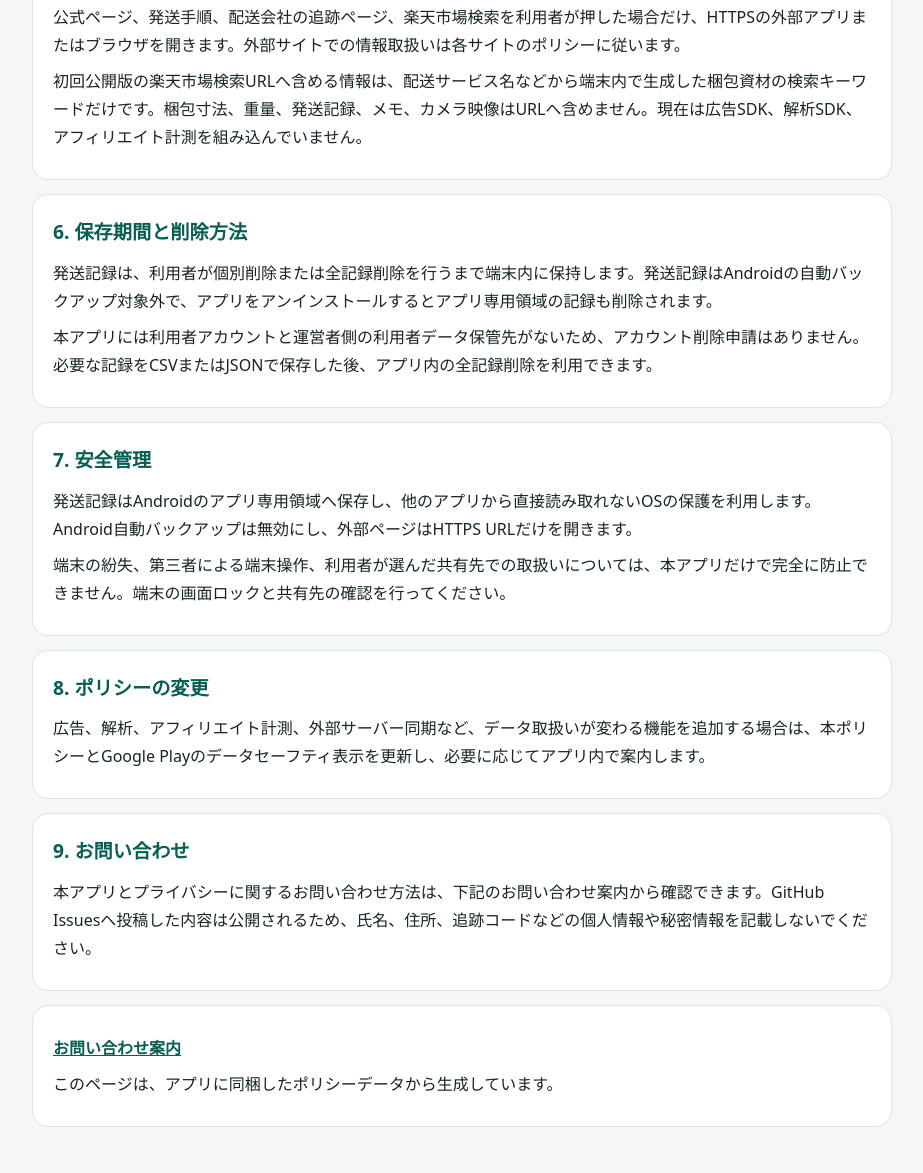
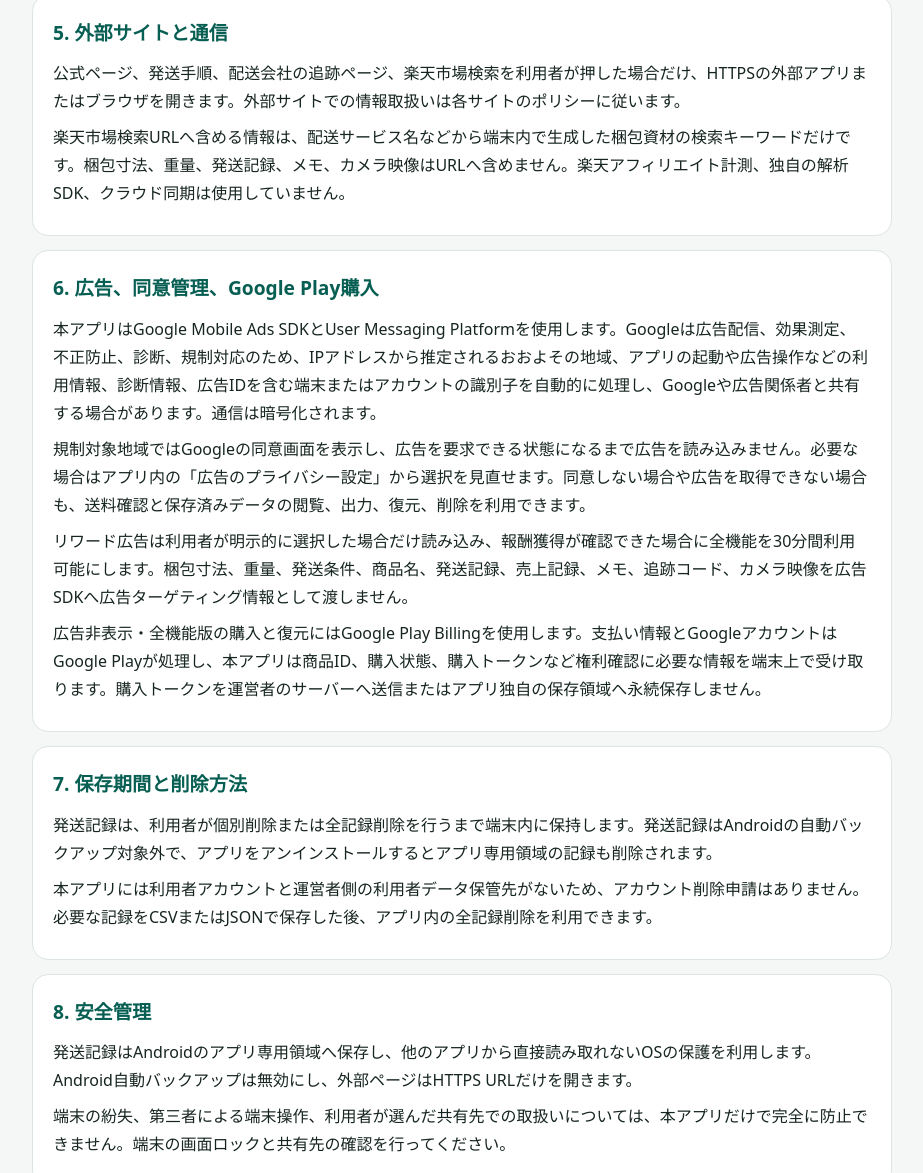
Before and after one commit to fumi231033/fumi231033.github.io, a plain HTML site: page privacy-policy.html in a window 1280 px wide. Shown: the part 1255-2428 px from the top of the page, without its empty margins (178-1101 px from the left). Drawn offline with Linux system fonts and the light colour scheme.

Commit message:
広告対応の公開情報とapp-ads.txtを更新

```diff
--- a/privacy-policy.html
+++ b/privacy-policy.html
@@ -30,13 +30,13 @@
     <main>
       <header>
         <h1>プライバシーポリシー</h1>
-        <p class="updated">対象アプリ：送料チェッカー／最終更新日：2026-09-08</p>
-        <p class="summary">送料チェッカーは、送料判定、カメラ寸法測定、発送管理、売上集計を可能な限り端末内で処理します。運営者が利用者の発送記録やカメラ映像を収集する外部サーバーは使用していません。</p>
+        <p class="updated">対象アプリ：送料チェッカー／最終更新日：2026-09-12</p>
+        <p class="summary">送料チェッカーは、送料判定、カメラ寸法測定、発送管理、売上集計を端末内で処理します。発送記録やカメラ映像を広告事業者へ渡しません。任意のリワード広告、同意管理、Google Playの買い切りにはGoogleのサービスを使用します。</p>
       </header>
 
       <section id="data_handling">
         <h2>1. 取得・収集・共有する情報</h2>
-        <p>本アプリにはアカウント登録機能がなく、氏名、住所、メールアドレス、電話番号、位置情報、連絡先、広告IDを運営者のサーバーへ収集または共有する機能はありません。</p>
+        <p>本アプリには運営者が管理するアカウント登録機能がなく、氏名、住所、メールアドレス、電話番号、連絡先、発送記録、売上記録、カメラ映像を運営者のサーバーへ収集する機能はありません。広告とGoogle Play購入に伴うGoogleによるデータ処理は第6項に記載します。</p>
         <p>梱包サイズ、重量、発送条件は送料判定のため端末内で処理します。送料判定条件は発送記録として保存する操作を行わない限り、アプリ終了後に利用する目的では保存しません。</p>
       </section>
 
@@ -61,28 +61,36 @@
       <section id="external_services">
         <h2>5. 外部サイトと通信</h2>
         <p>公式ページ、発送手順、配送会社の追跡ページ、楽天市場検索を利用者が押した場合だけ、HTTPSの外部アプリまたはブラウザを開きます。外部サイトでの情報取扱いは各サイトのポリシーに従います。</p>
-        <p>初回公開版の楽天市場検索URLへ含める情報は、配送サービス名などから端末内で生成した梱包資材の検索キーワードだけです。梱包寸法、重量、発送記録、メモ、カメラ映像はURLへ含めません。現在は広告SDK、解析SDK、アフィリエイト計測を組み込んでいません。</p>
+        <p>楽天市場検索URLへ含める情報は、配送サービス名などから端末内で生成した梱包資材の検索キーワードだけです。梱包寸法、重量、発送記録、メモ、カメラ映像はURLへ含めません。楽天アフィリエイト計測、独自の解析SDK、クラウド同期は使用していません。</p>
+      </section>
+
+      <section id="ads_purchases">
+        <h2>6. 広告、同意管理、Google Play購入</h2>
+        <p>本アプリはGoogle Mobile Ads SDKとUser Messaging Platformを使用します。Googleは広告配信、効果測定、不正防止、診断、規制対応のため、IPアドレスから推定されるおおよその地域、アプリの起動や広告操作などの利用情報、診断情報、広告IDを含む端末またはアカウントの識別子を自動的に処理し、Googleや広告関係者と共有する場合があります。通信は暗号化されます。</p>
+        <p>規制対象地域ではGoogleの同意画面を表示し、広告を要求できる状態になるまで広告を読み込みません。必要な場合はアプリ内の「広告のプライバシー設定」から選択を見直せます。同意しない場合や広告を取得できない場合も、送料確認と保存済みデータの閲覧、出力、復元、削除を利用できます。</p>
+        <p>リワード広告は利用者が明示的に選択した場合だけ読み込み、報酬獲得が確認できた場合に全機能を30分間利用可能にします。梱包寸法、重量、発送条件、商品名、発送記録、売上記録、メモ、追跡コード、カメラ映像を広告SDKへ広告ターゲティング情報として渡しません。</p>
+        <p>広告非表示・全機能版の購入と復元にはGoogle Play Billingを使用します。支払い情報とGoogleアカウントはGoogle Playが処理し、本アプリは商品ID、購入状態、購入トークンなど権利確認に必要な情報を端末上で受け取ります。購入トークンを運営者のサーバーへ送信またはアプリ独自の保存領域へ永続保存しません。</p>
       </section>
 
       <section id="retention_deletion">
-        <h2>6. 保存期間と削除方法</h2>
+        <h2>7. 保存期間と削除方法</h2>
         <p>発送記録は、利用者が個別削除または全記録削除を行うまで端末内に保持します。発送記録はAndroidの自動バックアップ対象外で、アプリをアンインストールするとアプリ専用領域の記録も削除されます。</p>
         <p>本アプリには利用者アカウントと運営者側の利用者データ保管先がないため、アカウント削除申請はありません。必要な記録をCSVまたはJSONで保存した後、アプリ内の全記録削除を利用できます。</p>
       </section>
 
       <section id="security">
-        <h2>7. 安全管理</h2>
+        <h2>8. 安全管理</h2>
         <p>発送記録はAndroidのアプリ専用領域へ保存し、他のアプリから直接読み取れないOSの保護を利用します。Android自動バックアップは無効にし、外部ページはHTTPS URLだけを開きます。</p>
         <p>端末の紛失、第三者による端末操作、利用者が選んだ共有先での取扱いについては、本アプリだけで完全に防止できません。端末の画面ロックと共有先の確認を行ってください。</p>
       </section>
 
       <section id="changes">
-        <h2>8. ポリシーの変更</h2>
-        <p>広告、解析、アフィリエイト計測、外部サーバー同期など、データ取扱いが変わる機能を追加する場合は、本ポリシーとGoogle Playのデータセーフティ表示を更新し、必要に応じてアプリ内で案内します。</p>
+        <h2>9. ポリシーの変更</h2>
+        <p>広告設定、解析、アフィリエイト計測、外部サーバー同期など、データ取扱いが変わる機能を追加または変更する場合は、本ポリシーとGoogle Playのデータセーフティ表示を更新し、必要に応じてアプリ内で案内します。</p>
       </section>
 
       <section id="contact">
-        <h2>9. お問い合わせ</h2>
+        <h2>10. お問い合わせ</h2>
         <p>本アプリとプライバシーに関するお問い合わせ方法は、下記のお問い合わせ案内から確認できます。GitHub Issuesへ投稿した内容は公開されるため、氏名、住所、追跡コードなどの個人情報や秘密情報を記載しないでください。</p>
       </section>
       <footer>
```
Also changed, not shown: app-ads.txt (added), 1 other file.
